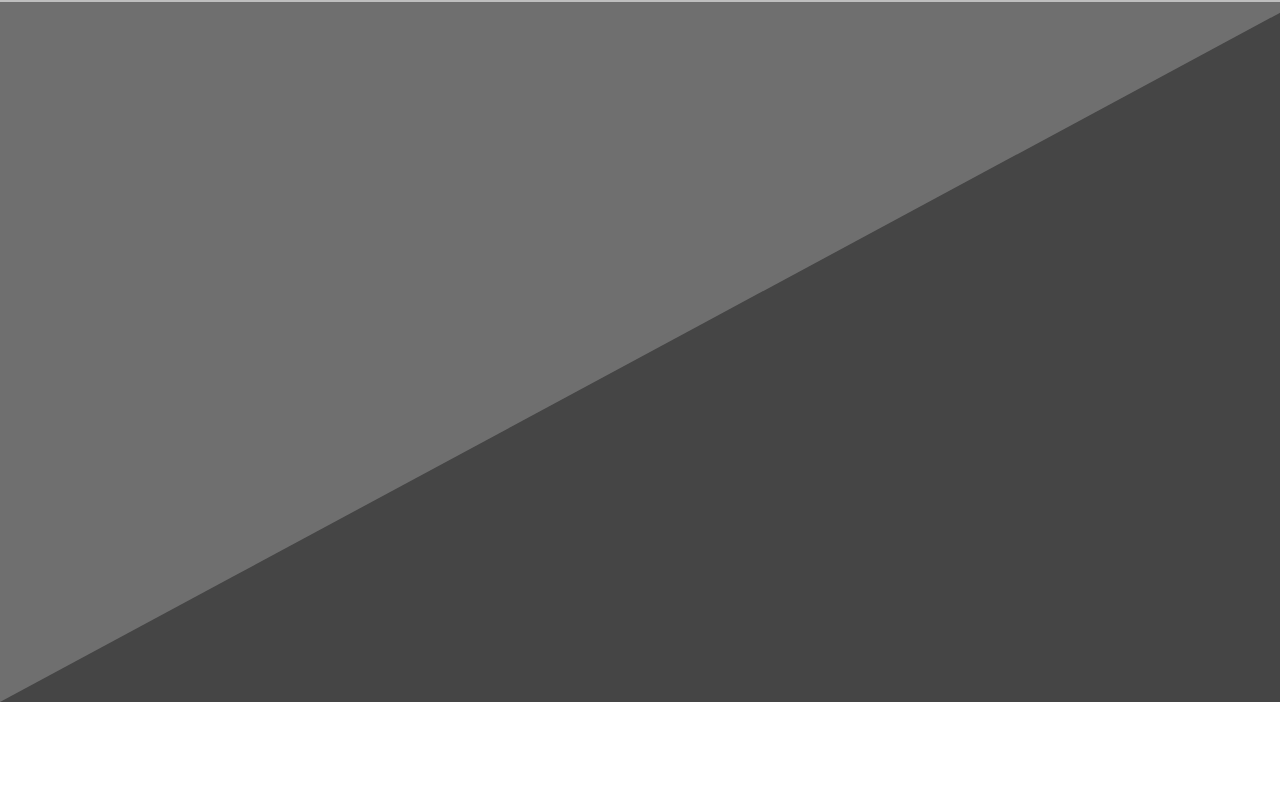
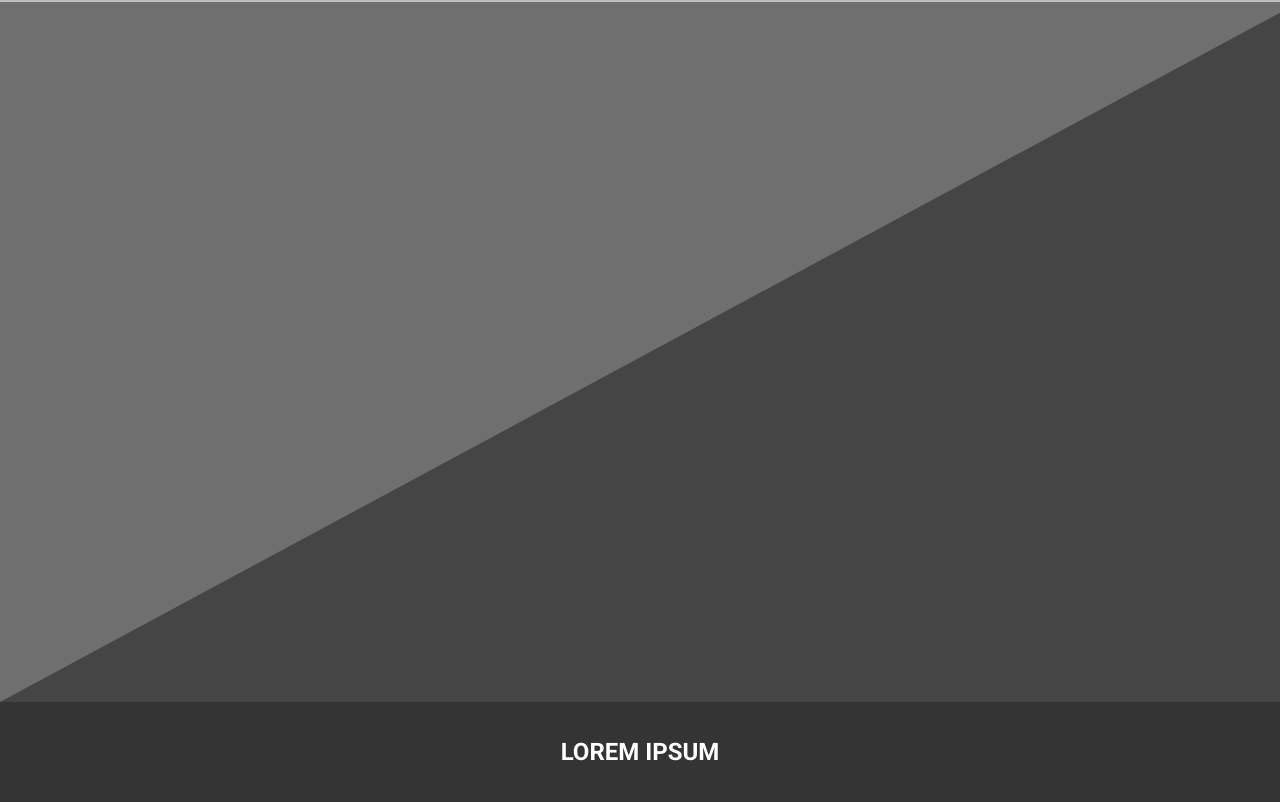
Before and after one commit to JordaoViktor/DotDigitalTest, a plain HTML site: page index.html in a window 1280 px wide. Shown: the part 2218-3020 px from the top of the page. Before the commit the page ends 2920 px from the top, so only its background shows below. Drawn offline with Linux system fonts and the light colour scheme.

Commit message:
Footer done!

```diff
--- a/index.html
+++ b/index.html
@@ -292,12 +292,13 @@
         </div>
     </section>
     <section class="email-page email-ground geometry">
-        <div class="">
+        <div class="email-container">
 
         </div>
-
-
     </section>
+    <footer class="footer">
+        <h2>Lorem Ipsum</h2>
+    </footer>
     <script src="./script.js"></script>
 </body>
 </html>
--- a/style.css
+++ b/style.css
@@ -290,8 +290,6 @@ body{
 .accordion-label:hover{
     background: rgba(52,52,52,0.7);
 }
-
-
 .accordion-label::after{
     content:'';
     position:absolute;
@@ -353,9 +351,7 @@ body{
     background-color: var(--white-color);
     color:var(--primmary-color);
 }
-.accordion-input:checked ~ .accordion-label:first-child:hover{
 
-}
 .border{
     border-radius: 20px;
 }
@@ -387,3 +383,14 @@ body{
     bottom: 0;
     margin-left: auto;
 }
+
+.footer{
+    width: 100vw;
+    height: 100px;
+    background-color: var(--border-gray-color);
+    color:var(--white-color);
+    display: flex;
+    align-items: center;
+    justify-content: center;
+    text-transform: uppercase;
+}
```
